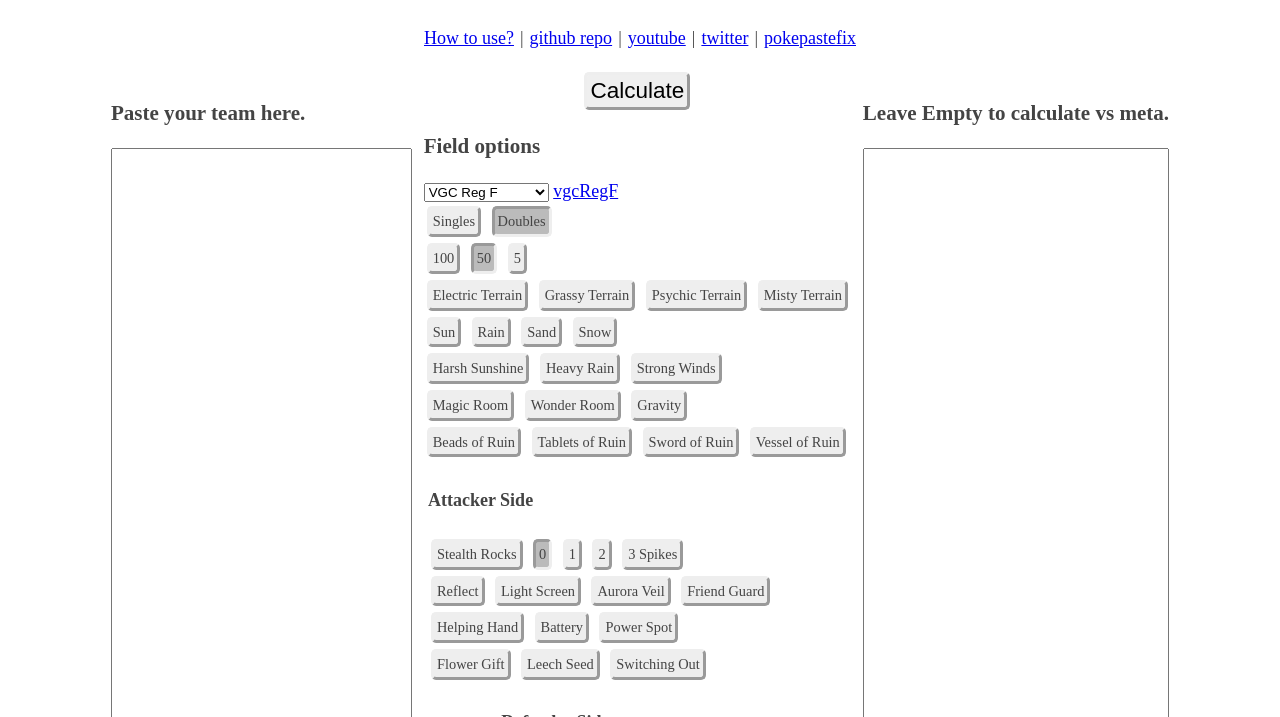
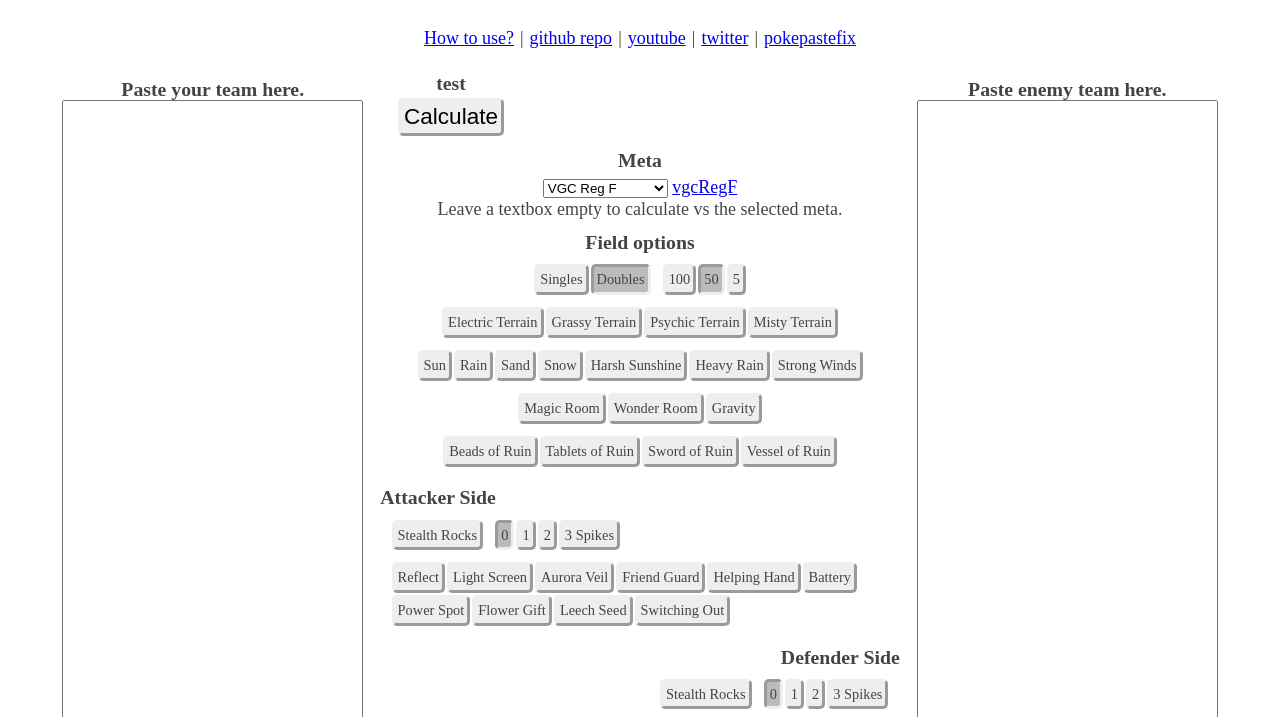
Before and after one commit to afnleaf/pkautocalc, a website: page frontend/public/index.html in a window 1280 px wide. Shown: the part 83-800 px from the top of the page. Drawn offline with Linux system fonts and the light colour scheme.

Commit message:
Added: flexbox attempt 1

```diff
--- a/backend/src/render.ts
+++ b/backend/src/render.ts
@@ -125,7 +125,7 @@ function renderResult(result: any, prevAttacker: string, prevDefender: string, s
         //console.log(result.kochance());
         //console.log(result.desc());
         const s: string[] = result.desc().split('--');
-        let colour: string;
+        let colour: string = "#000000";
         if(side){
             colour = getKOChanceColourAttack(result.kochance().n);
         } else {
--- a/frontend/public/index.html
+++ b/frontend/public/index.html
@@ -31,27 +31,30 @@
         <a href="https://chromewebstore.google.com/detail/pokepastefix/ekceaboabpgkgbpigacngnjagcdhdkmn" target="_blank">pokepastefix</a>
     </div>
 
+
+
     <!-- where user inputs teams-->
     <div class="container" id="userInput">
-
-        <!-- <div id="pastes"></div> -->
-
         <!-- where one team is pasted-->
-        <div id="left">
-            <h3>Paste your team here.</h3>
-            <textarea id="textBoxLeft" name="textBox1" wrap="soft" spellcheck=false rows="50" cols="35"></textarea>
+        <div id="textbox">
+            <span id="optionsH">Paste your team here.</span>
+            <textarea id="textBoxLeft" name="textBox1" wrap="soft" spellcheck=false rows="45" cols="35"></textarea>
         </div>
 
-        <div id="field">
+        <div class="container-column" id="field">
             <!-- what user presses to indicate they want to calculate -->
-            <div class="container" id="submitButton">
+            <div id="centered">
+                <span id="optionsH">test</span>
+                <div id="centered">
                     <button id="postButton" type="button" onclick=requestResults()>Calculate</button>
                 </div>
+            </div>
 
-            <h3>Field options</h3>
-            <div class="presets">
+            <!-- presets for meta -->
+            <div id="centered">
+                <span id="optionsH">Meta</span>
+                <div id="centered">
                     <form>
-                    <!-- <label for="presets"></label> -->
                         <select id="presets" name="presets" onchange="handlePresets()">
                             <option value="vgcRegF">VGC Reg F</option>
                             <option value="smogSinglesOU">Smogon Singles</option>
@@ -60,11 +63,15 @@
                         </select>
                         <span id="metapaste"><a href="https://pokepast.es/517b51e2ddfe7321" target="_blank">vgcRegF</a></span>
                     </form>
+                    <span id="optionsP">Leave a textbox empty to calculate vs the selected meta.</span>
                 </div>
-
-            <div class="shared">
+            </div>
+            <!-- shared field options -->
+            <div id="centered">
+                <span id="optionsH">Field options</span>
+                <div id="centered">
                     <!-- Game Type -->
-                <div>
+                    <div id="buttonGroup" class="shared">
                         <label class="cx-container">
                             <input class="gametype" id='singles' type="checkbox" onclick="handleSwitchForced(this)">
                             <span class="cx-button">Singles</span>
@@ -75,7 +82,7 @@
                         </label>
                     </div>
                     <!-- Level -->
-                <div>
+                    <div id="buttonGroup" class="shared">
                         <label class="cx-container">
                             <input class="level" id="hundred" type="checkbox" onclick="handleSwitch(this)">
                             <span class="cx-button">100</span>
@@ -90,7 +97,7 @@
                         </label>
                     </div>
                     <!-- Terrain -->
-                <div>
+                    <div id="buttonGroup" class="shared">
                         <label class="cx-container">
                             <input class="terrain" id="electric" type="checkbox" onclick="handleSwitch(this)">
                             <span class="cx-button">Electric Terrain</span>
@@ -108,8 +115,9 @@
                             <span class="cx-button">Misty Terrain</span>
                         </label>
                     </div>
+                    <!-- Weather -->
+                    <div id="buttonGroup" class="shared">
                         <!-- Normal Weather -->
-                <div>
                         <label class="cx-container">
                             <input class="weather" id="sun" type="checkbox" onclick="handleSwitch(this)">
                             <span class="cx-button">Sun</span>
@@ -126,9 +134,7 @@
                             <input class="weather" id="snow" type="checkbox" onclick="handleSwitch(this)">
                             <span class="cx-button">Snow</span>
                         </label>
-                </div>
                         <!-- Heavy Weather -->
-                <div>
                         <label class="cx-container">
                             <input class="weather" id="harshsun" type="checkbox" onclick="handleSwitch(this)">
                             <span class="cx-button">Harsh Sunshine</span>
@@ -143,7 +149,7 @@
                         </label>
                     </div>
                     <!-- Rooms -->
-                <div>
+                    <div id="buttonGroup" class="shared">
                         <label class="cx-container">
                             <input class="rooms" id="magicroom" type="checkbox">
                             <span class="cx-button">Magic Room</span>
@@ -158,7 +164,7 @@
                         </label>
                     </div>
                     <!-- Ruins -->
-                <div>
+                    <div id="buttonGroup" class="shared">
                         <label class="cx-container">
                             <input class="ruins" id="beads" type="checkbox">
                             <span class="cx-button">Beads of Ruin</span>
@@ -177,15 +183,19 @@
                         </label>
                     </div>
                 </div>
-
+            </div>
+            <!-- attacker  -->
+            <div id="left">
+                <span id="optionsH">Attacker Side</span>
                 <div class="attackerSide">
-                <h4>Attacker Side</h4>
                     <!-- Hazards -->
-                <div>
+                    <div id="buttonGroup" class="attackerSide">
                         <label class="cx-container">
                             <input id="rocksA" type="checkbox">
                             <span class="cx-button">Stealth Rocks</span>
                         </label>
+                    </div>
+                    <div id="buttonGroup" class="attackerSide">
                         <label class="cx-container">
                             <input class="spikesA" id="zero" type="checkbox" onclick="handleSwitchForced(this)" checked>
                             <span class="cx-button">0</span>
@@ -203,8 +213,8 @@
                             <span class="cx-button">3 Spikes</span>
                         </label>
                     </div>
+                    <div id="buttonGroup" class="attackerSide">
                         <!-- Damage reduction -->
-                <div>
                         <label class="cx-container">
                             <input id="reflectA" type="checkbox" onclick="">
                             <span class="cx-button">Reflect</span>
@@ -221,9 +231,7 @@
                             <input id="fguardA" type="checkbox" onclick="">
                             <span class="cx-button">Friend Guard</span>
                         </label>
-                </div>
                         <!-- Damage amplification -->
-                <div>
                         <label class="cx-container">
                             <input id="hhandA" type="checkbox" onclick="">
                             <span class="cx-button">Helping Hand</span>
@@ -236,9 +244,7 @@
                             <input id="pspotA" type="checkbox" onclick="">
                             <span class="cx-button">Power Spot</span>
                         </label>
-                </div>
                         <!-- Misc -->
-                <div>
                         <label class="cx-container">
                             <input id="fgiftA" type="checkbox" onclick="">
                             <span class="cx-button">Flower Gift</span>
@@ -253,15 +259,19 @@
                         </label>
                     </div>
                 </div>
-
+            </div>
+            <!-- defender -->
+            <div id="right">
+                <span id="optionsH">Defender Side</span>
                 <div class="defenderSide">
-                <h4>Defender Side</h4>
                     <!-- Hazards -->
-                <div>
+                    <div id="buttonGroup" class="defenderSide">
                         <label class="cx-container">
                             <input id="rocksD" type="checkbox">
                             <span class="cx-button">Stealth Rocks</span>
                         </label>
+                    </div>
+                    <div id="buttonGroup" class="defenderSide">
                         <label class="cx-container">
                             <input class="spikesD" id="zero" type="checkbox" onclick="handleSwitchForced(this)" checked>
                             <span class="cx-button">0</span>
@@ -279,8 +289,8 @@
                             <span class="cx-button">3 Spikes</span>
                         </label>
                     </div>
+                    <div id="buttonGroup" class="defenderSide">
                         <!-- Damage reduction -->
-                <div>
                         <label class="cx-container">
                             <input id="reflectD" type="checkbox" onclick="">
                             <span class="cx-button">Reflect</span>
@@ -297,9 +307,7 @@
                             <input id="fguardD" type="checkbox" onclick="">
                             <span class="cx-button">Friend Guard</span>
                         </label>
-                </div>
                         <!-- Damage amplification -->
-                <div>
                         <label class="cx-container">
                             <input id="hhandD" type="checkbox" onclick="">
                             <span class="cx-button">Helping Hand</span>
@@ -312,9 +320,7 @@
                             <input id="pspotD" type="checkbox" onclick="">
                             <span class="cx-button">Power Spot</span>
                         </label>
-                </div>
                         <!-- Misc -->
-                <div>
                         <label class="cx-container">
                             <input id="fgiftD" type="checkbox" onclick="">
                             <span class="cx-button">Flower Gift</span>
@@ -329,12 +335,13 @@
                         </label>
                     </div>
                 </div>
+            </div>
         </div> <!-- field div ends here-->
 
         <!-- where the other team is pasted-->
-        <div id="right">
-            <h3>Leave Empty to calculate vs meta.</h3>
-            <textarea id="textBoxRight" name="textBox2" wrap="soft" spellcheck=false rows="50" cols="35"></textarea>
+        <div id="textbox">
+            <span id="optionsH">Paste enemy team here.</span>
+            <textarea id="textBoxRight" name="textBox2" wrap="soft" spellcheck=false rows="45" cols="35"></textarea>
         </div>
     </div> <!-- user input div ends here -->
 
--- a/frontend/public/styles.css
+++ b/frontend/public/styles.css
@@ -17,7 +17,7 @@
 .cx-button {
     display: inline-block;
     padding: 3px 3px;
-    margin: 3px;
+    margin: 1px;
     font-size: 0.8em;
     background-color: #eee;
     /* color: #ffffff; */
@@ -31,6 +31,11 @@
 .cx-container input[type="checkbox"]:checked + .cx-button {
     border: inset;
     background-color: #bbb;
+}
+
+#buttonGroup {
+    /* padding: 3px 3px; */
+    margin: 1%;
 }
 
 /* actual styling */
@@ -55,9 +60,21 @@ h3 {
     line-height: 1.2
 }
 
+#optionsH {
+    font-size: 1.1em;
+    font-weight: bold;
+    line-height: 1;
+}
+
+#optionsP {
+    font-size: 1em;
+    text-align: justify;
+    line-height: 1;
+}
+
 code {
     background-color: #eee;
-    border-radius: 3px;
+    border-radius: 1px;
     font-family: courier, monospace;
     padding: 0 1px;
 }
@@ -67,13 +84,23 @@ code {
     display: flex;
     justify-content: center;
     align-items: center;
+    align-content: flex-start;
     /* height: 100vh;  Optional: Makes the container full height of the viewport */
+}
+
+.container-column {
+    display: flex;
+    flex-flow: column nowrap;
+    justify-content: flex-start;
+    align-items: flex-start;
+    align-content: flex-start;
 }
 
 #userInput {
     display: flex;
     justify-content: center;
     align-items: start;
+    align-content: flex-start;
     margin: 1%;
     /* height: 100vh;  Optional: Makes the container full height of the viewport */
 }
@@ -84,24 +111,22 @@ code {
 
 #results {
     display: block;
+    flex-flow: column wrap;
     justify-content: center;
     align-items: center;
+    align-content: flex-start;
     margin: 1%;
 }
 
-#pastes {
+#textbox {
     display: flex;
+    flex-flow: column nowrap;
     justify-content: center;
     align-items: center;
+    align-content: flex-start;
     margin: 1%;
 }
-/*
-#submitButton {
-    display: flex;
-    justify-content: center;
-    align-items: center;
-}
-*/
+
 #postButton {
     font-size: 1.25em;
     padding: 3px 3px;
@@ -113,29 +138,72 @@ code {
 }
 
 #left {
-    display: grid;
-    justify-content: center;
-    align-items: center;
+    display: flex;
+    flex-flow: row wrap;
+    justify-content: flex-start;
+    align-items: flex-start;
+    align-content: flex-start;
     margin: 1%;
 }
 
 #right {
-    display: grid;
+    display: flex;
+    flex-flow: row wrap;
+    justify-content: flex-end;
+    align-items: flex-start;
+    align-content: flex-start;
+    margin: 1%;
+}
+
+#centered {
+    display: flex;
+    flex-flow: row wrap;
     justify-content: center;
     align-items: center;
+    align-content: center;
+    margin: 1%;
+}
+
+.presets {
+    display: flex;
+    flex-flow: row wrap;
+    justify-content: flex-start;
+    align-items: flex-start;
+    align-content: flex-start;
+    margin: 2%;
+}
+
+.shared {
+    display: flex;
+    flex-flow: row wrap;
+    justify-content: center;
+    align-items: flex-start;
+    align-content: flex-start;
     margin: 1%;
 }
 
 .attackerSide {
-    display: grid;
-    justify-content: left;
+    display: flex;
+    flex-flow: row wrap;
+    justify-content: flex-start;
+    align-items: flex-start;
+    align-content: flex-start;
+    /* justify-content: left;
     align-items: left;
+    */
     margin: 1%;
+
 }
 
 .defenderSide {
-    display: grid;
+    display: flex;
+    flex-flow: row wrap;
+    justify-content: flex-end;
+    align-items: flex-start;
+    align-content: flex-start;
+    /*
     justify-content: right;
     align-items: right;
+    */
     margin: 1%;
 }
--- a/frontend/public/stylesold.css
+++ b/frontend/public/stylesold.css
@@ -11,6 +11,7 @@ body {
 */
 
 body {
+    display: flex;
     margin: 2%;
     max-width: 100%;
     line-height: 1.6;
@@ -55,7 +56,7 @@ code {
 /* input styling */
 
 #userInput {
-    display: block;
+    display: flex;
     margin: 1%;
 }
 
@@ -67,14 +68,14 @@ code {
 }
 
 #left {
-    display: grid;
+    display: flex;
     justify-content: center;
     align-items: center;
     margin: 1%;
 }
 
 #right {
-    display: grid;
+    display: flex;
     justify-content: center;
     align-items: center;
     margin: 1%;
```
Also changed, not shown: README.md. Lines whose indentation alone changed are shown as unchanged.
